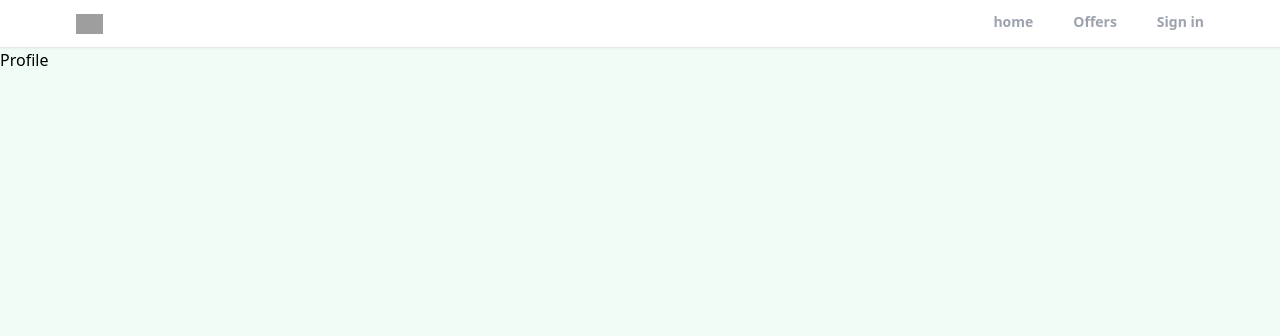
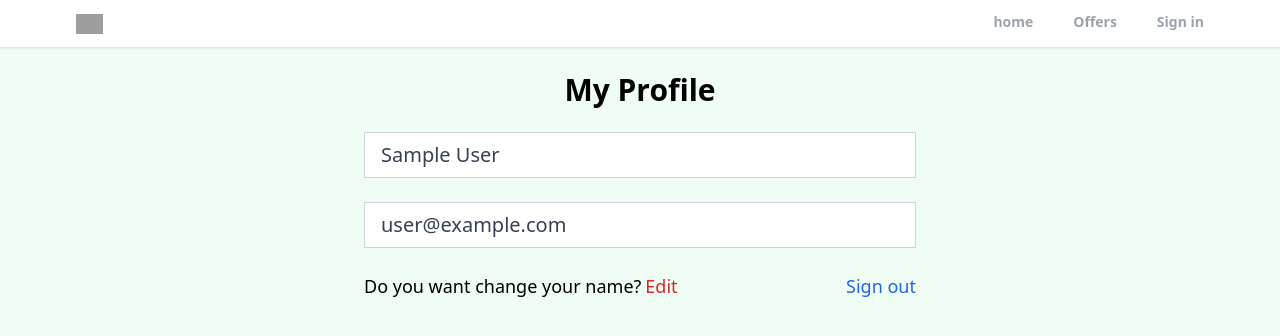
Before and after one commit to MioMauro/realtor-clone-react, a React (Create React App) app: page /profile in a window 1280 px wide. Shown: the top 336 px of the page. Built offline with nearby package versions, Linux system fonts and the light colour scheme; no server answers; sample sign-in values are in the browser's storage; grey boxes are pictures that could not be loaded.

Commit message:
create private route and custom hook for protection the profile page and add the logout functionallity

```diff
--- a/src/App.js
+++ b/src/App.js
@@ -4,6 +4,7 @@
 import Offers from "./pages/Offers";
 import SignIn from "./pages/SignIn";
 import SignUp from "./pages/SignUp";
+import PrivateRoute from "./components/PrivateRoute";
 import ForgotPassword from "./pages/ForgotPassword";
 import Header from "./components/Header";
 import { ToastContainer } from "react-toastify";
@@ -16,11 +17,15 @@
   <Header />
   <Routes>
 <Route path="/" element = {<Home/>}></Route>
-<Route path="/profile" element = {<Profile/>}></Route>
-<Route path="/offers" element = {<Offers/>}></Route>
+
+<Route path="/profile" element={<PrivateRoute />}>
+  <Route path="/profile" element = {<Profile/>}></Route>
+</Route>
+
 <Route path="/sign-in" element = {<SignIn/>}></Route>
 <Route path="/sign-up" element = {<SignUp/>}></Route>
 <Route path="/forgot-password" element = {<ForgotPassword/>}></Route>
+<Route path="/offers" element = {<Offers/>}></Route>
   </Routes>
 </Router>
 <ToastContainer
--- /dev/null
+++ b/src/components/PrivateRoute.jsx
@@ -0,0 +1,10 @@
+import React from 'react'
+import { Outlet, Navigate } from 'react-router-dom'
+import {useAuthStatus} from '../hooks/useAuthStatus'
+export default function PrivateRoute() {
+    const {loggedIn, checkingStatus} = useAuthStatus()
+    if (checkingStatus){
+        return <h3>Loading...</h3>
+    }
+    return loggedIn ? <Outlet /> : <Navigate to="/sign-in" />
+}
--- /dev/null
+++ b/src/hooks/useAuthStatus.jsx
@@ -0,0 +1,18 @@
+import { getAuth, onAuthStateChanged } from "firebase/auth"
+import{ useEffect, useState } from 'react'
+
+export function useAuthStatus() {
+    const [loggedIn, setLoggedIn] = useState(false)
+    const [checkingStatus, setCheckingStatus] = useState(true)
+
+useEffect(() => {
+    const auth = getAuth()
+    onAuthStateChanged(auth, (user) => {
+        if (user){
+            setLoggedIn(true)
+        }
+        setCheckingStatus(false)
+    })
+},[])
+return {loggedIn, checkingStatus}
+}
--- a/src/pages/Profile.jsx
+++ b/src/pages/Profile.jsx
@@ -1,6 +1,42 @@
+import { getAuth } from "firebase/auth";
+import { useState } from "react";
+import { useNavigate } from "react-router-dom";
 
 export default function Profile() {
+  const auth = getAuth()
+  const navigate = useNavigate()
+  const [formData, setFormData] = useState({
+    name: auth.currentUser.displayName,
+    email: auth.currentUser.email,
+  })
+  const {name, email} = formData
+  function onLogout(){
+    auth.signOut()
+    navigate("/")
+  }
   return (
-    <div>Profile</div>
+    <>
+    <section className="max-w-6xl mx-auto flex justify-center items-center flex-col">
+      <h1 className="text-3xl text-center mt-6 font-bold">My Profile</h1>
+      <div className="w-full md:w-[50%] mt-6 px-3">
+        <form>
+          {/*name input*/   }
+          <input type="text" id="name" value={name} disable className="mb-6 w-full px-4 py-2 text-xl text-gray-700 bg-white border border-gray-300 rouded transition ease-in-out "/>
+
+        {  /*email input*/  }
+
+        <input type="email" id="email" value={email} disable className="mb-6 w-full px-4 py-2 text-xl text-gray-700 bg-white border border-gray-300 rouded transition ease-in-out "/>
+
+        <div className="flex justify-between whitespace-nowrap text-sm sm:text-lg mb-6">
+          <p className="flex items-center">Do you want change your name?
+          <span className="text-red-600 hover:text-red-700 transition ease-in-out duration-200 ml-1 cursor-pointer">Edit</span>
+          </p>
+          <p onClick={onLogout} className="text-blue-600 hover:text-blue-800 transition ease-in-out duration-200 cursor-pointer"> Sign out</p>
+        </div>
+
+        </form>
+      </div>
+    </section>
+    </>
   )
 }
```
